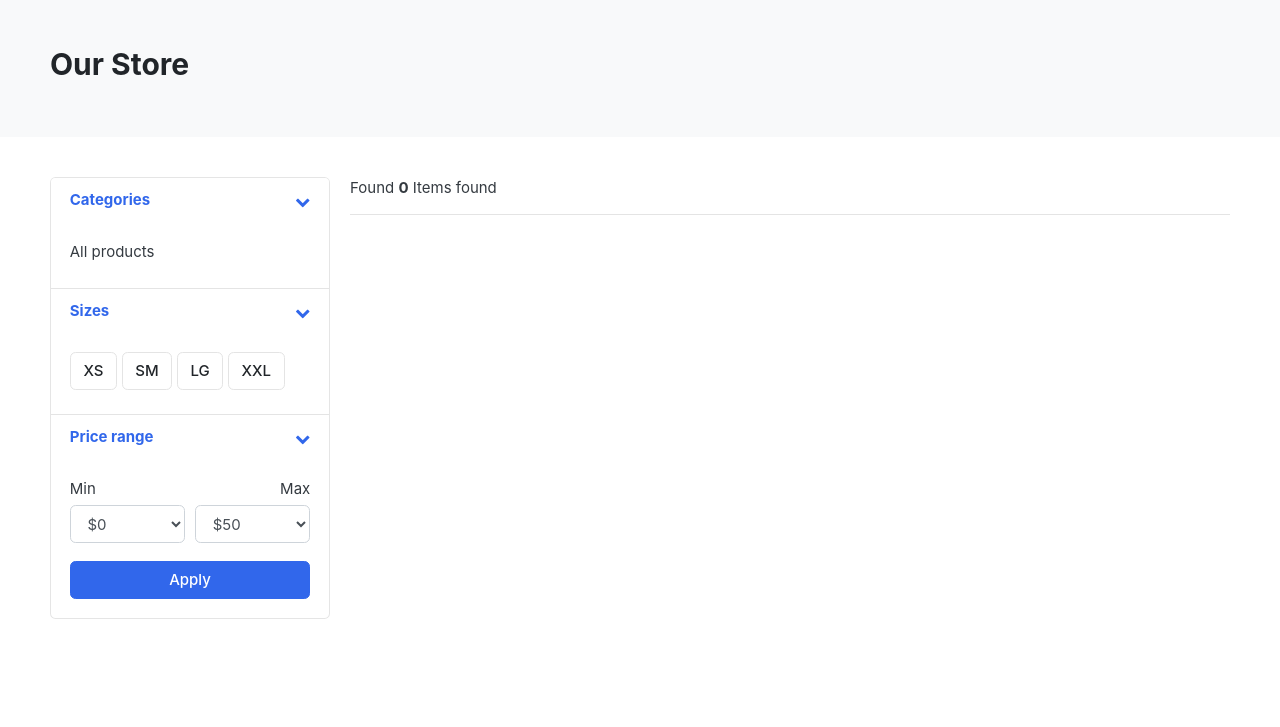
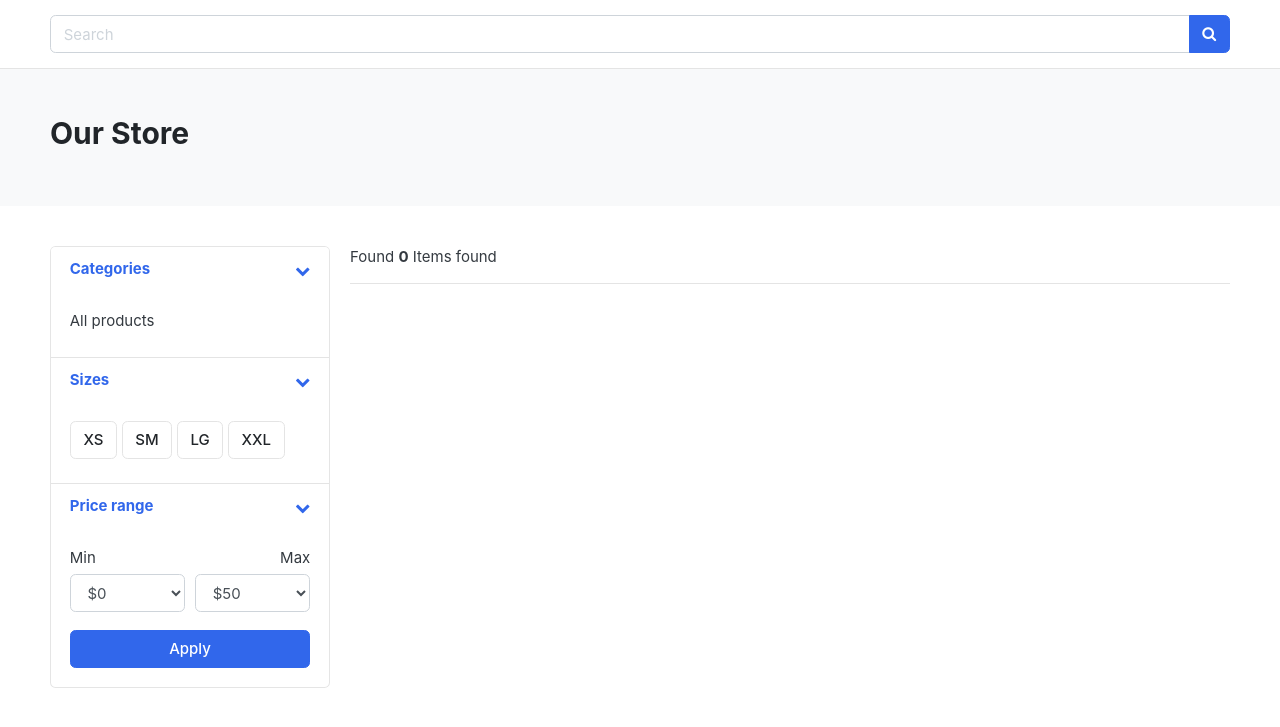
Before and after one commit to dustinphamrepos/BestChoice, a Django app: page /store/ in a window 1280 px wide. Shown: the top 727 px of the page. Run offline with Django 4.2, Linux system fonts and the light colour scheme; data that the repository does not hold is empty; some libraries are stand-ins or nearby versions; some web fonts are replaced.

Commit message:
#6: Search products

```diff
--- a/store/urls.py
+++ b/store/urls.py
@@ -4,4 +4,5 @@ from . import views
 urlpatterns = [
     path('', views.store, name='store'),
     path('category/<slug:category_slug>/<slug:product_slug>/', views.product_detail, name='product_detail'),
+    path('search/', views.search, name='search'),
 ]
--- a/store/views.py
+++ b/store/views.py
@@ -1,5 +1,6 @@
 from django.shortcuts import get_object_or_404, render
 from django.core.paginator import Paginator
+from django.db.models import Q
 
 from category.models import Category
 from store.models import Product
@@ -31,3 +32,15 @@ def product_detail(request, category_slug, product_slug=None):
     }
 
     return render(request, 'store/product_detail.html', context=context)
+
+def search(request):
+    if 'q' in request.GET:
+        q = request.GET.get('q')
+        products = Product.objects.order_by('-created_date').filter(Q(product_name__icontains=q) | Q(description__icontains=q))
+        product_count = products.count()
+    context = {
+        'products': products,
+        'q': q,
+        'product_count': product_count
+    }
+    return render(request, 'store/store.html', context=context)
--- a/templates/base.html
+++ b/templates/base.html
@@ -44,6 +44,7 @@
 </head>
 
 <body>
+    {% include 'includes/navbar.html' %}
 
     {% block content %}
     <!-- content -->
--- /dev/null
+++ b/templates/includes/navbar.html
@@ -0,0 +1,22 @@
+{% load static %}
+
+<header class="section-header">
+    <section class="header-main border-bottom">
+        <div class="container">
+            <div class="row align-items-center">
+                <div class="col-lg  col-md-6 col-sm-12 col">
+                    <form action="{% url 'search' %}" class="search" method="GET">
+                        <div class="input-group w-100">
+                            <input type="text" class="form-control" style="width:60%;" placeholder="Search" name="q" value="{{ q }}">
+                            <div class="input-group-append">
+                                <button class="btn btn-primary" type="submit">
+                                    <i class="fa fa-search"></i>
+                                </button>
+                            </div>
+                        </div>
+                    </form>
+                </div>
+            </div>
+        </div>
+    </section>
+</header>
```
